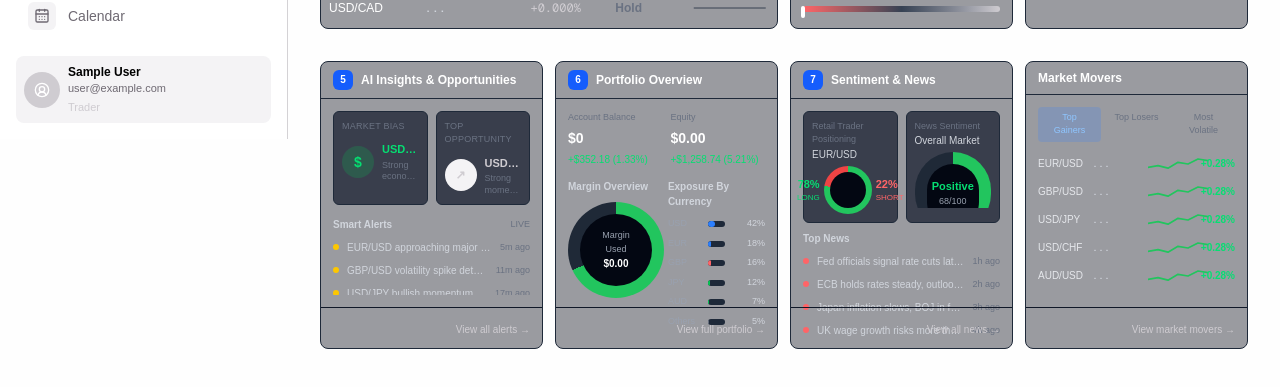
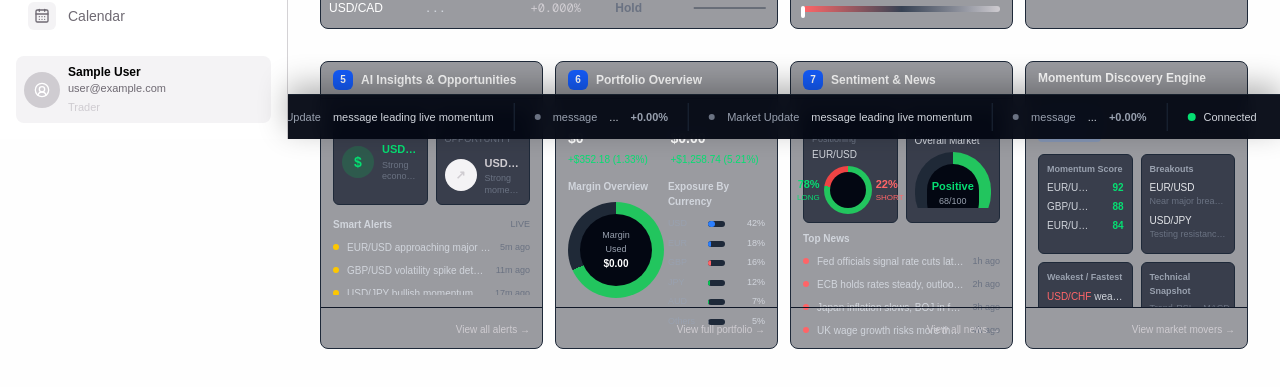
Before and after one commit to abdul-p/Forex-dashboard, a Next.js app: page /overview in a window 1280 px wide. Shown: the part 661-1048 px from the top of the page. Built offline with nearby package versions, Linux system fonts and the light colour scheme; no server answers; the database is empty; sample sign-in values are in the browser's storage.

Commit message:
overview

```diff
--- a/app/(dashboard)/layout.tsx
+++ b/app/(dashboard)/layout.tsx
@@ -5,6 +5,7 @@ import { useRouter } from "next/navigation";
 import { useEffect, useState } from "react";
 import { PanelLeftOpen } from "lucide-react";
 import Sidebar from "@/components/Sidebar";
+import FixedMarketTicker from "@/components/FixedMarketTicker";
 
 export default function DashboardLayout({
   children,
@@ -42,12 +43,13 @@ export default function DashboardLayout({
         </button>
       )}
       <main
-        className={`flex-1 overflow-y-auto p-8 transition-[margin,padding] ${
+        className={`flex-1 overflow-y-auto p-8 pb-20 transition-[margin,padding] ${
           isSidebarOpen ? "ml-72" : "ml-0 pl-24"
         }`}
       >
         {children}
       </main>
+      <FixedMarketTicker sidebarOpen={isSidebarOpen} />
     </div>
   );
 }
--- a/app/(dashboard)/overview/page.tsx
+++ b/app/(dashboard)/overview/page.tsx
@@ -672,6 +672,22 @@ export default function OverviewPage() {
   const gainers = sortedByGain.slice(0, 3);
   const losers = sortedByLoss.slice(0, 3);
   const mostVolatile = sortedByVolatility.slice(0, 3);
+  const breakoutCandidates = [
+    {
+      pair: "EUR/USD",
+      detail: "Near major breakout zone",
+      score: 84,
+    },
+    {
+      pair: "USD/JPY",
+      detail: "Testing resistance cluster",
+      score: 81,
+    },
+  ];
+  const volumeSurges = [
+    { pair: "AUD/USD", detail: "Unusual activity +38%" },
+    { pair: "GBP/JPY", detail: "Institutional flow rising" },
+  ];
   const aiInsights = [
     majorPairRows[0]
       ? `${majorPairRows[0].pair} ${majorPairRows[0].change >= 0 ? "gaining upward momentum" : "showing downward pressure"}`
@@ -1400,11 +1416,11 @@ export default function OverviewPage() {
           </div>
         </section>
 
-        {/* ================= MARKET MOVERS ================= */}
+        {/* ================= MOMENTUM DISCOVERY ENGINE ================= */}
         <section className="flex min-w-0 flex-col rounded-lg border border-gray-800 bg-gray-950/40 xl:h-[18rem]">
           <div className="border-b border-gray-800 px-3 py-2">
             <h2 className="truncate text-xs font-semibold text-white">
-              Market Movers
+              Momentum Discovery Engine
             </h2>
           </div>
 
@@ -1423,48 +1439,95 @@ export default function OverviewPage() {
             ))}
           </div>
 
-          <div className="min-h-0 flex-1 px-3 py-3">
-            <div className="space-y-2 overflow-hidden">
-              {(gainers.length ? gainers : majorPairRows).slice(0, 5).map((row) => (
-                <div key={row.pair} className="grid grid-cols-[3rem_3.1rem_minmax(2rem,1fr)_2.6rem] items-center gap-1.5 text-[10px]">
-                  <span className="truncate font-medium text-gray-200">
-                    {row.pair}
+          <div className="min-h-0 flex-1 overflow-hidden px-3 py-3">
+            <div className="grid grid-cols-2 gap-2">
+              <div className="rounded-md border border-gray-800 bg-gray-900/70 p-2">
+                <p className="mb-1 text-[9px] font-semibold text-gray-400">
+                  Momentum Score
+                </p>
+                {[
+                  ...(gainers.length ? gainers : majorPairRows).slice(0, 2),
+                  ...breakoutCandidates.slice(0, 1),
+                ].map((row, index) => (
+                  <div
+                    key={`${row.pair}-${index}`}
+                    className="mb-1 grid grid-cols-[1fr_1.5rem] gap-2 text-[10px]"
+                  >
+                    <span className="truncate text-gray-300">{row.pair}</span>
+                    <span className="text-right font-semibold text-green-400">
+                      {"score" in row ? row.score : 92 - index * 4}
+                    </span>
+                  </div>
+                ))}
+              </div>
+
+              <div className="rounded-md border border-gray-800 bg-gray-900/70 p-2">
+                <p className="mb-1 text-[9px] font-semibold text-gray-400">
+                  Breakouts
+                </p>
+                {breakoutCandidates.map((item) => (
+                  <div key={item.pair} className="mb-1 text-[10px]">
+                    <p className="truncate font-medium text-gray-200">
+                      {item.pair}
+                    </p>
+                    <p className="truncate text-[9px] text-gray-500">
+                      {item.detail}
+                    </p>
+                  </div>
+                ))}
+              </div>
+            </div>
+
+            <div className="mt-2 grid grid-cols-2 gap-2">
+              <div className="rounded-md border border-gray-800 bg-gray-900/70 p-2">
+                <p className="mb-1 text-[9px] font-semibold text-gray-400">
+                  Weakest / Fastest
+                </p>
+                <p className="truncate text-[10px] text-gray-300">
+                  <span className="text-red-400">
+                    {losers[0]?.pair || "USD/CHF"}
+                  </span>{" "}
+                  weakest pair
+                </p>
+                <p className="truncate text-[10px] text-gray-300">
+                  <span className="text-yellow-400">
+                    {mostVolatile[0]?.pair || "GBP/JPY"}
+                  </span>{" "}
+                  fastest-moving
+                </p>
+                {volumeSurges.slice(0, 1).map((item) => (
+                  <p key={item.pair} className="truncate text-[10px] text-gray-300">
+                    <span className="text-green-400">{item.pair}</span> surge
+                  </p>
+                ))}
+              </div>
+
+              <div className="rounded-md border border-gray-800 bg-gray-900/70 p-2">
+                <p className="mb-1 text-[9px] font-semibold text-gray-400">
+                  Technical Snapshot
+                </p>
+                <div className="grid grid-cols-3 gap-1 text-[9px]">
+                  <span className="text-gray-500">Trend</span>
+                  <span className="text-gray-500">RSI</span>
+                  <span className="text-gray-500">MACD</span>
+                  <span className="truncate text-green-400">Bullish</span>
+                  <span className="text-gray-300">71</span>
+                  <span className="truncate text-green-400">Positive</span>
+                </div>
+              </div>
+            </div>
+
+            <div className="mt-2 flex flex-wrap gap-1 overflow-hidden">
+              {["Volatility", "Trend", "Session", "Spread", "Correlation"].map(
+                (filter) => (
+                  <span
+                    key={filter}
+                    className="rounded border border-gray-800 bg-gray-900/70 px-1.5 py-0.5 text-[9px] text-gray-400"
+                  >
+                    {filter}
                   </span>
-                  <span className="truncate font-mono text-gray-300">
-                    {row.price
-                      ? Number(row.price).toFixed(row.pair.includes("JPY") ? 3 : 5)
-                      : "..."}
-                  </span>
-                  <svg
-                    className="h-5 min-w-0"
-                    viewBox="0 0 72 24"
-                    aria-hidden="true"
-                  >
-                    {row.sparkline ? (
-                      <polyline
-                        fill="none"
-                        points={row.sparkline}
-                        stroke="#22c55e"
-                        strokeWidth="2"
-                        strokeLinecap="round"
-                        strokeLinejoin="round"
-                      />
-                    ) : (
-                      <polyline
-                        fill="none"
-                        points="0,16 12,14 24,17 36,10 48,12 60,6 72,8"
-                        stroke="#22c55e"
-                        strokeWidth="2"
-                        strokeLinecap="round"
-                        strokeLinejoin="round"
-                      />
-                    )}
-                  </svg>
-                  <span className="text-right font-semibold text-green-400">
-                    +{Math.abs(row.change || 0.28).toFixed(2)}%
-                  </span>
-                </div>
-              ))}
+                ),
+              )}
             </div>
           </div>
 
@@ -1477,6 +1540,7 @@ export default function OverviewPage() {
             </Link>
           </div>
         </section>
+
       </div>
     </div>
   );
--- /dev/null
+++ b/components/FixedMarketTicker.tsx
@@ -0,0 +1,175 @@
+"use client";
+
+import { useEffect, useMemo, useRef, useState } from "react";
+
+type FixedMarketTickerProps = {
+  sidebarOpen: boolean;
+};
+
+type MarketQuote = {
+  price?: string;
+};
+
+type TickerItem = {
+  label: string;
+  value: string;
+  change?: string;
+  tone: string;
+  dot: string;
+};
+
+const orderedPairs = [
+  "EUR/USD",
+  "GBP/USD",
+  "USD/JPY",
+  "USD/CHF",
+  "AUD/USD",
+  "USD/CAD",
+];
+
+const fallbackItems: TickerItem[] = [
+  {
+    label: "Market Update",
+    value: "Connecting to live market feed",
+    tone: "text-green-400",
+    dot: "bg-green-400",
+  },
+];
+
+const formatPrice = (pair: string, price: string) => {
+  const numericPrice = Number(price);
+  if (!numericPrice) return price || "...";
+  return numericPrice.toFixed(pair.includes("JPY") ? 3 : 5);
+};
+
+const getTone = (change: number) => {
+  if (change < 0) return { text: "text-red-400", dot: "bg-red-400" };
+  if (change > 0) return { text: "text-green-400", dot: "bg-green-400" };
+  return { text: "text-gray-400", dot: "bg-gray-500" };
+};
+
+export default function FixedMarketTicker({
+  sidebarOpen,
+}: FixedMarketTickerProps) {
+  const [quotes, setQuotes] = useState<Record<string, MarketQuote>>({});
+  const [changes, setChanges] = useState<Record<string, number>>({});
+  const [connected, setConnected] = useState(false);
+  const previousPricesRef = useRef<Record<string, number>>({});
+
+  useEffect(() => {
+    let isMounted = true;
+
+    const fetchMarketQuotes = async () => {
+      try {
+        const response = await fetch("/api/market");
+        const data = (await response.json()) as Record<string, MarketQuote>;
+        if (!isMounted) return;
+
+        const nextPrices: Record<string, number> = {};
+        const nextChanges: Record<string, number> = {};
+
+        Object.entries(data).forEach(([pair, quote]) => {
+          const price = Number(quote.price);
+          const previousPrice = previousPricesRef.current[pair];
+          if (price) {
+            nextPrices[pair] = price;
+          }
+          if (price && previousPrice) {
+            nextChanges[pair] = ((price - previousPrice) / previousPrice) * 100;
+          }
+        });
+
+        previousPricesRef.current = nextPrices;
+        setQuotes(data);
+        setChanges(nextChanges);
+        setConnected(true);
+      } catch (error) {
+        console.error("Failed to fetch ticker data:", error);
+        if (isMounted) setConnected(false);
+      }
+    };
+
+    fetchMarketQuotes();
+    const interval = setInterval(fetchMarketQuotes, 60000);
+
+    return () => {
+      isMounted = false;
+      clearInterval(interval);
+    };
+  }, []);
+
+  const tickerItems = useMemo<TickerItem[]>(() => {
+    const quotePairs = orderedPairs.filter((pair) => quotes[pair]?.price);
+    const activePairs = quotePairs.length ? quotePairs : Object.keys(quotes);
+
+    const pairItems = activePairs.slice(0, 8).map((pair) => {
+      const change = changes[pair] || 0;
+      const tone = getTone(change);
+      return {
+        label: pair,
+        value: formatPrice(pair, quotes[pair]?.price || ""),
+        change: `${change >= 0 ? "+" : ""}${change.toFixed(2)}%`,
+        tone: tone.text,
+        dot: tone.dot,
+      };
+    });
+
+    if (!pairItems.length) return fallbackItems;
+
+    const strongestPair = pairItems
+      .slice()
+      .sort(
+        (a, b) =>
+          Math.abs(Number.parseFloat(b.change || "0")) -
+          Math.abs(Number.parseFloat(a.change || "0")),
+      )[0];
+
+    return [
+      {
+        label: "Market Update",
+        value: `${strongestPair.label} leading live momentum`,
+        tone: strongestPair.tone,
+        dot: strongestPair.dot,
+      },
+      ...pairItems,
+    ];
+  }, [changes, quotes]);
+
+  return (
+    <div
+      className={`fixed bottom-0 right-0 z-30 border-t border-gray-800 bg-gray-950/95 backdrop-blur ${
+        sidebarOpen ? "left-72" : "left-0"
+      }`}
+    >
+      <div className="flex h-11 items-center overflow-hidden px-4 text-[11px] shadow-[0_-10px_30px_rgba(0,0,0,0.3)]">
+        <div className="flex min-w-max animate-[market-feed_32s_linear_infinite] items-center hover:[animation-play-state:paused]">
+          {[...tickerItems, ...tickerItems].map((item, index) => (
+            <div
+              key={`${item.label}-${index}`}
+              className="flex h-7 shrink-0 items-center gap-3 border-r border-gray-800 px-5"
+            >
+              <span className={`h-1.5 w-1.5 rounded-full ${item.dot}`} />
+              <span className="font-medium text-gray-400">{item.label}</span>
+              <span className="text-gray-300">{item.value}</span>
+              {item.change && (
+                <span className={`font-semibold ${item.tone}`}>
+                  {item.change}
+                </span>
+              )}
+            </div>
+          ))}
+          <div className="flex h-7 shrink-0 items-center gap-2 px-5">
+            <span
+              className={`h-2 w-2 rounded-full ${
+                connected ? "bg-green-400" : "bg-red-400"
+              }`}
+            />
+            <span className="font-medium text-gray-300">
+              {connected ? "Connected" : "Reconnecting"}
+            </span>
+          </div>
+        </div>
+      </div>
+    </div>
+  );
+}
```
Also changed, not shown: app/globals.css (+9 -0 lines).
